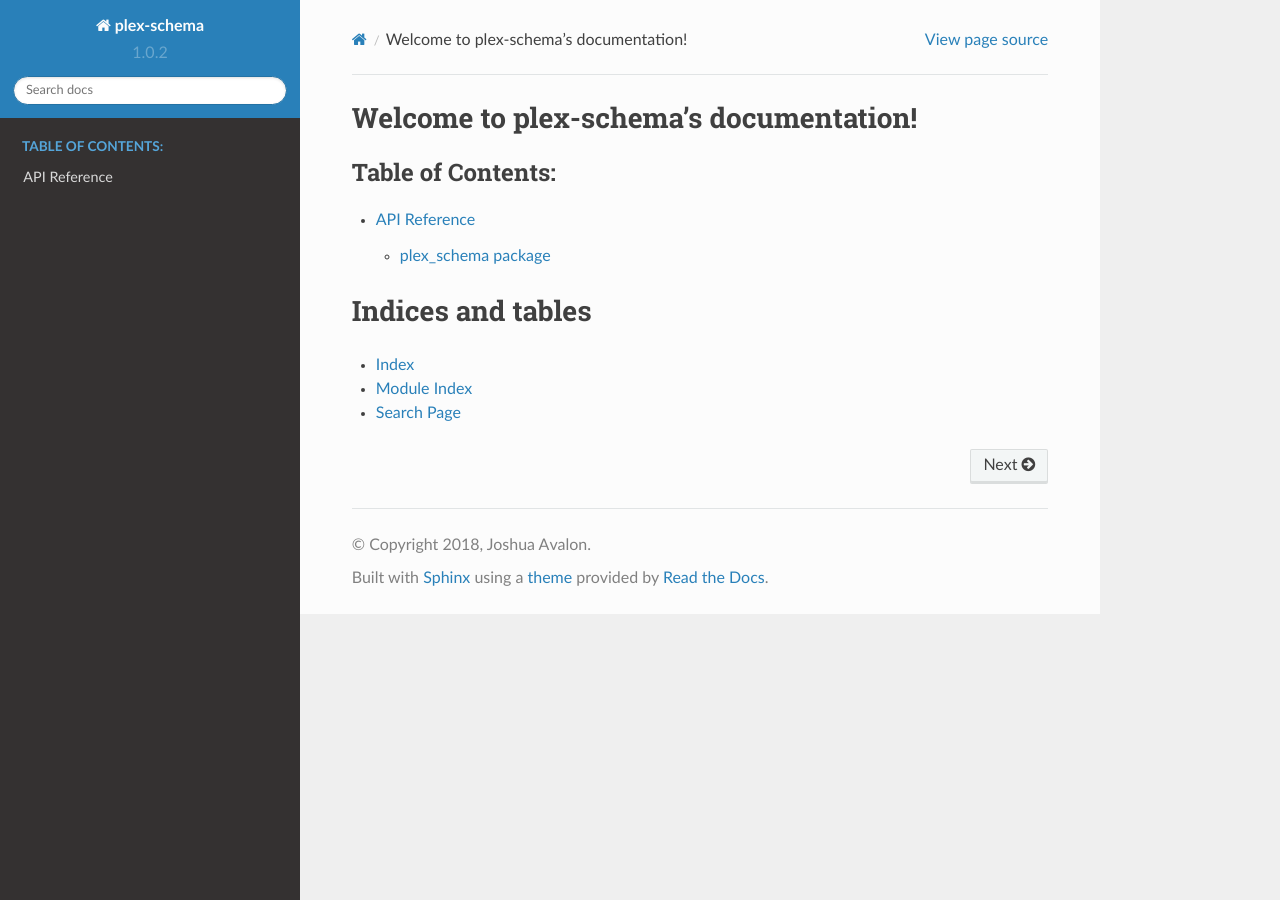
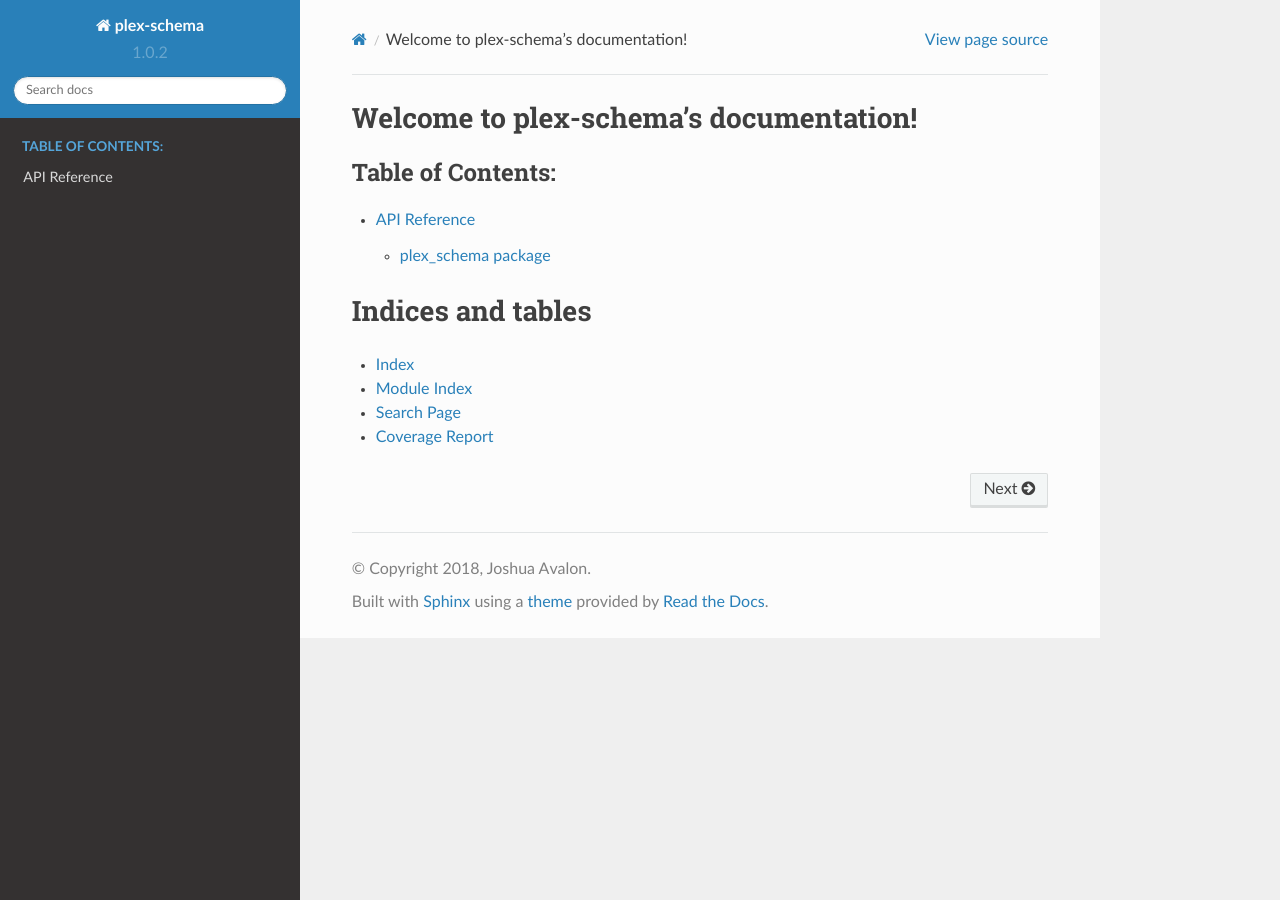
Before and after one commit to aliceplex/schema, a Sphinx documentation site: the page built from docs/index.rst, in a window 1280 px wide. Built offline with Sphinx 7.4.7 and the Read the Docs theme 2.0.0, drawn with Linux system fonts in a browser that asks for light colours.

Commit message:
Add coverage report to index
Signed-off-by: Joshua Avalon <joshuaavalon@gmail.com>

```diff
--- a/docs/index.rst
+++ b/docs/index.rst
@@ -20,3 +20,4 @@
 * :ref:`genindex`
 * :ref:`modindex`
 * :ref:`search`
+* `Coverage Report <./htmlcov>`_
```
